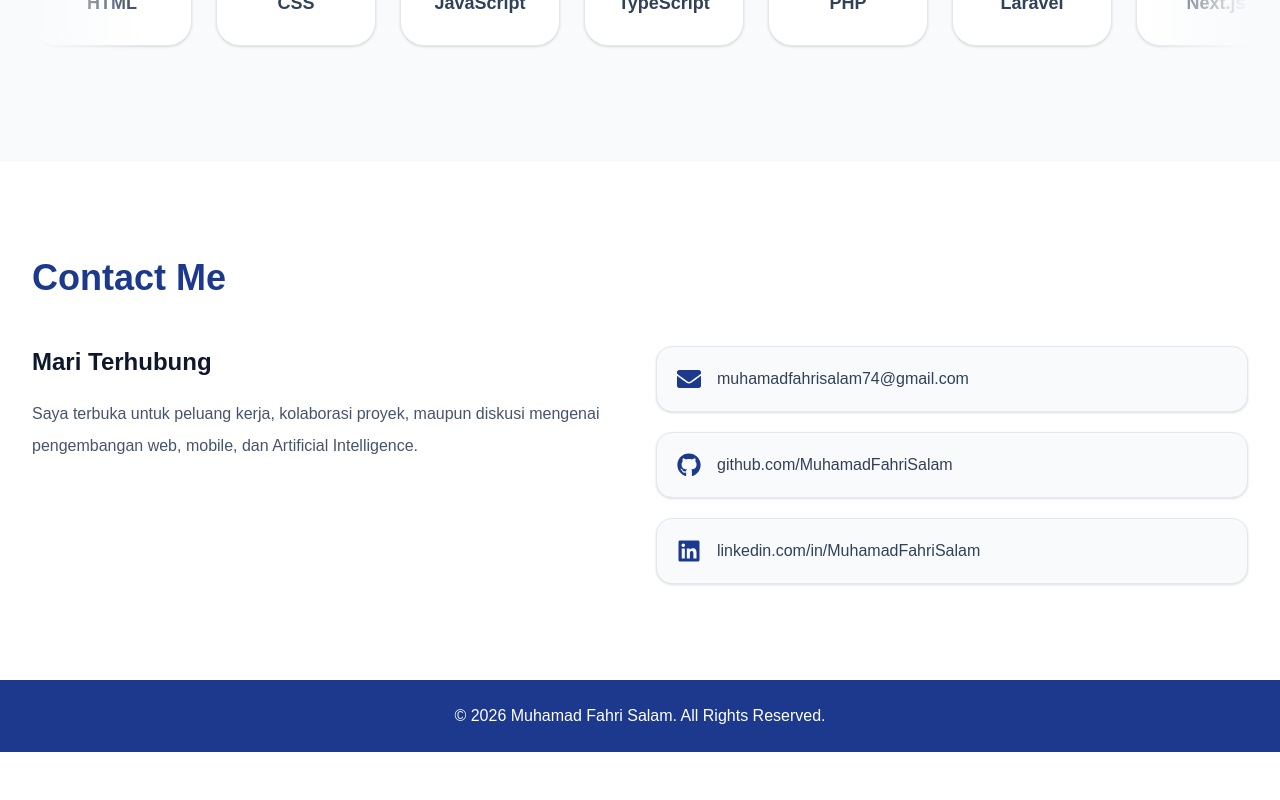
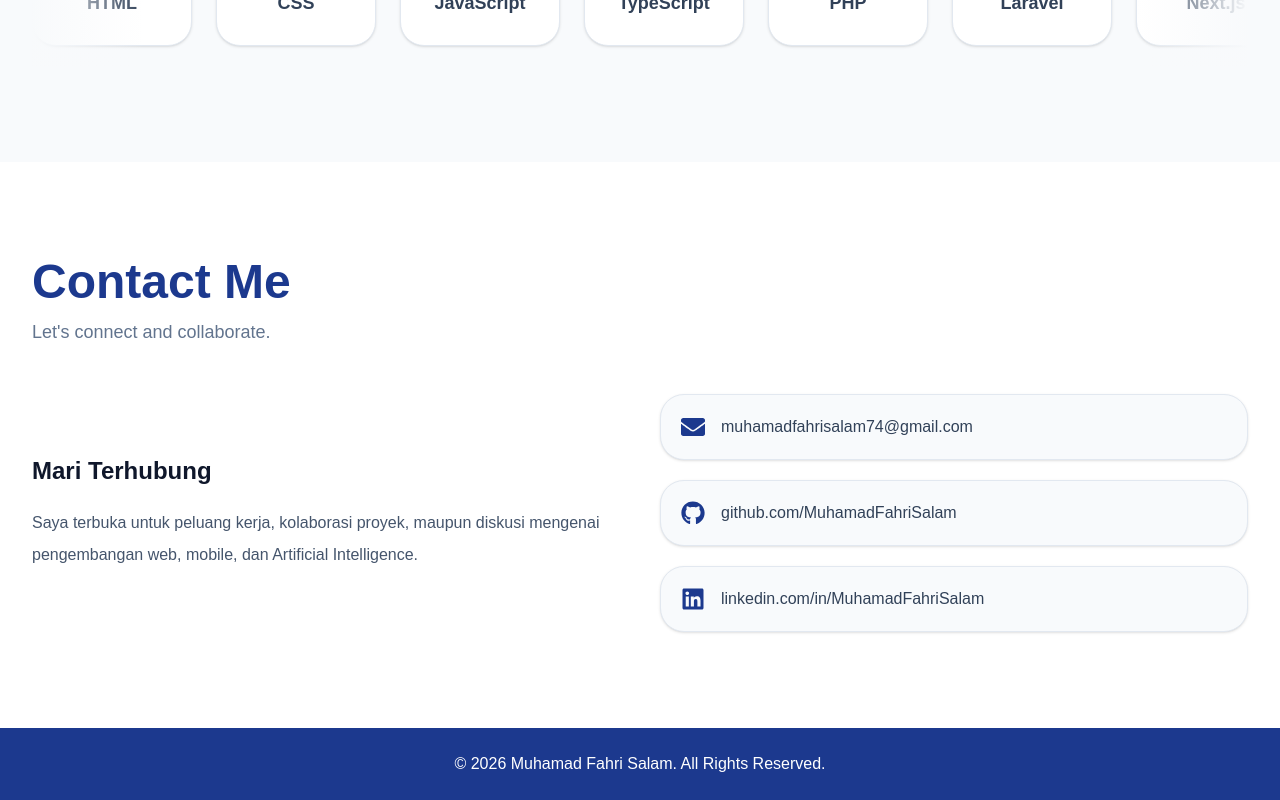
Before and after one commit to MuhamadFahriSalam/Myporto, a Next.js app: page / in a window 1280 px wide. Shown: the part 2507-3307 px from the top of the page. Before the commit the page ends 3259 px from the top, so only its background shows below. Built offline with nearby package versions, Linux system fonts and the light colour scheme.

Commit message:
add framer motion

```diff
--- a/components/About.tsx
+++ b/components/About.tsx
@@ -1,4 +1,22 @@
+"use client";
+
+import { motion } from "framer-motion";
+
 export default function About() {
+  const fadeUp = {
+    hidden: {
+      opacity: 0,
+      y: 50,
+    },
+    visible: {
+      opacity: 1,
+      y: 0,
+      transition: {
+        duration: 0.8,
+      },
+    },
+  };
+
   return (
     <section
       id="about"
@@ -6,13 +24,26 @@ export default function About() {
     >
       <div className="max-w-7xl mx-auto px-8">
 
-        <h2 className="text-4xl font-bold text-blue-900 mb-10">
+        {/* Title */}
+        <motion.h2
+          variants={fadeUp}
+          initial="hidden"
+          whileInView="visible"
+          viewport={{ once: true }}
+          className="text-4xl font-bold text-blue-900 mb-10"
+        >
           About Me
-        </h2>
+        </motion.h2>
 
         <div className="grid md:grid-cols-2 gap-10 items-center">
 
-          <div>
+          {/* Kiri */}
+          <motion.div
+            initial={{ opacity: 0, x: -80 }}
+            whileInView={{ opacity: 1, x: 0 }}
+            viewport={{ once: true }}
+            transition={{ duration: 0.9 }}
+          >
             <h3 className="text-2xl font-semibold text-slate-900 mb-5">
               Siapa Saya?
             </h3>
@@ -24,11 +55,28 @@ export default function About() {
               Laravel, Next.js, Ionic, Angular, dan MySQL dalam
               membangun berbagai proyek.
             </p>
-          </div>
+          </motion.div>
 
+          {/* Kanan */}
           <div className="space-y-5">
 
-            <div className="bg-white p-5 rounded-2xl shadow-md border border-slate-200">
+            <motion.div
+              initial={{ opacity: 0, x: 80 }}
+              whileInView={{ opacity: 1, x: 0 }}
+              viewport={{ once: true }}
+              transition={{ delay: 0.1, duration: 0.8 }}
+              className="
+                bg-white
+                p-5
+                rounded-2xl
+                shadow-md
+                border
+                border-slate-200
+                hover:-translate-y-1
+                hover:shadow-xl
+                duration-300
+              "
+            >
               <h4 className="font-semibold text-blue-900">
                 Nama
               </h4>
@@ -36,9 +84,25 @@ export default function About() {
               <p className="text-slate-600">
                 Muhamad Fahri Salam
               </p>
-            </div>
+            </motion.div>
 
-            <div className="bg-white p-5 rounded-2xl shadow-md border border-slate-200">
+            <motion.div
+              initial={{ opacity: 0, x: 80 }}
+              whileInView={{ opacity: 1, x: 0 }}
+              viewport={{ once: true }}
+              transition={{ delay: 0.2, duration: 0.8 }}
+              className="
+                bg-white
+                p-5
+                rounded-2xl
+                shadow-md
+                border
+                border-slate-200
+                hover:-translate-y-1
+                hover:shadow-xl
+                duration-300
+              "
+            >
               <h4 className="font-semibold text-blue-900">
                 Pendidikan
               </h4>
@@ -46,17 +110,33 @@ export default function About() {
               <p className="text-slate-600">
                 S1 Teknik Informatika
               </p>
-            </div>
+            </motion.div>
 
-            <div className="bg-white p-5 rounded-2xl shadow-md border border-slate-200">
+            <motion.div
+              initial={{ opacity: 0, x: 80 }}
+              whileInView={{ opacity: 1, x: 0 }}
+              viewport={{ once: true }}
+              transition={{ delay: 0.3, duration: 0.8 }}
+              className="
+                bg-white
+                p-5
+                rounded-2xl
+                shadow-md
+                border
+                border-slate-200
+                hover:-translate-y-1
+                hover:shadow-xl
+                duration-300
+              "
+            >
               <h4 className="font-semibold text-blue-900">
                 Bidang
               </h4>
 
               <p className="text-slate-600">
-                Web Development, Mobile Development, AI
+                Web Development, Mobile Development, Artificial Intelligence
               </p>
-            </div>
+            </motion.div>
 
           </div>
 
--- a/components/Contact.tsx
+++ b/components/Contact.tsx
@@ -1,6 +1,28 @@
-import { FaEnvelope, FaGithub, FaLinkedin, FaWhatsapp } from "react-icons/fa";
+"use client";
+
+import { motion } from "framer-motion";
+import {
+  FaEnvelope,
+  FaGithub,
+  FaLinkedin,
+  FaWhatsapp,
+} from "react-icons/fa";
 
 export default function Contact() {
+  const fadeUp = {
+    hidden: {
+      opacity: 0,
+      y: 60,
+    },
+    visible: {
+      opacity: 1,
+      y: 0,
+      transition: {
+        duration: 0.8,
+      },
+    },
+  };
+
   return (
     <section
       id="contact"
@@ -8,13 +30,32 @@ export default function Contact() {
     >
       <div className="max-w-7xl mx-auto px-8">
 
-        <h2 className="text-4xl font-bold text-blue-900 mb-12">
-          Contact Me
-        </h2>
+        {/* Heading */}
+        <motion.div
+          variants={fadeUp}
+          initial="hidden"
+          whileInView="visible"
+          viewport={{ once: true }}
+          className="mb-12"
+        >
+          <h2 className="text-5xl font-bold text-blue-900 mb-3">
+            Contact Me
+          </h2>
 
-        <div className="grid md:grid-cols-2 gap-8">
+          <p className="text-slate-500 text-lg">
+            Let's connect and collaborate.
+          </p>
+        </motion.div>
 
-          <div>
+        <div className="grid md:grid-cols-2 gap-10 items-center">
+
+          {/* Left */}
+          <motion.div
+            initial={{ opacity: 0, x: -80 }}
+            whileInView={{ opacity: 1, x: 0 }}
+            viewport={{ once: true }}
+            transition={{ duration: 0.8 }}
+          >
             <h3 className="text-2xl font-semibold text-slate-900 mb-5">
               Mari Terhubung
             </h3>
@@ -24,34 +65,127 @@ export default function Contact() {
               maupun diskusi mengenai pengembangan web, mobile,
               dan Artificial Intelligence.
             </p>
-          </div>
+          </motion.div>
 
+          {/* Right */}
           <div className="space-y-5">
 
-            <div className="bg-slate-50 p-5 rounded-2xl border border-slate-200 shadow-sm flex items-center gap-4">
-              <FaEnvelope className="text-blue-900 text-2xl" />
-              <span className="text-slate-700">muhamadfahrisalam74@gmail.com</span>
-            </div>
+            <motion.div
+              initial={{ opacity: 0, x: 80 }}
+              whileInView={{ opacity: 1, x: 0 }}
+              viewport={{ once: true }}
+              transition={{ delay: 0.1, duration: 0.7 }}
+              className="
+                group
+                bg-slate-50
+                p-5
+                rounded-3xl
+                border border-slate-200
+                shadow-sm
+                flex items-center gap-4
 
-            <div className="bg-slate-50 p-5 rounded-2xl border border-slate-200 shadow-sm flex items-center gap-4">
-              <FaGithub className="text-blue-900 text-2xl" />
-              <span className="text-slate-700">github.com/MuhamadFahriSalam</span>
-            </div>
+                hover:-translate-y-1
+                hover:shadow-xl
+                hover:border-blue-200
 
-            <div className="bg-slate-50 p-5 rounded-2xl border border-slate-200 shadow-sm flex items-center gap-4">
-              <FaLinkedin className="text-blue-900 text-2xl" />
-              <span className="text-slate-700">linkedin.com/in/MuhamadFahriSalam</span>
-            </div>
+                transition-all duration-300
+              "
+            >
+              <FaEnvelope className="text-blue-900 text-2xl group-hover:scale-110 duration-300" />
 
-            {/* <div className="bg-slate-50 p-5 rounded-2xl border border-slate-200 shadow-sm flex items-center gap-4">
-              <FaWhatsapp className="text-blue-900 text-2xl" />
-              <span className="text-slate-700">08xxxxxxxxxx</span>
-            </div> */}
+              <span className="text-slate-700">
+                muhamadfahrisalam74@gmail.com
+              </span>
+            </motion.div>
 
+            <motion.div
+              initial={{ opacity: 0, x: 80 }}
+              whileInView={{ opacity: 1, x: 0 }}
+              viewport={{ once: true }}
+              transition={{ delay: 0.2, duration: 0.7 }}
+              className="
+                group
+                bg-slate-50
+                p-5
+                rounded-3xl
+                border border-slate-200
+                shadow-sm
+                flex items-center gap-4
+
+                hover:-translate-y-1
+                hover:shadow-xl
+                hover:border-blue-200
+
+                transition-all duration-300
+              "
+            >
+              <FaGithub className="text-blue-900 text-2xl group-hover:scale-110 duration-300" />
+
+              <span className="text-slate-700">
+                github.com/MuhamadFahriSalam
+              </span>
+            </motion.div>
+
+            <motion.div
+              initial={{ opacity: 0, x: 80 }}
+              whileInView={{ opacity: 1, x: 0 }}
+              viewport={{ once: true }}
+              transition={{ delay: 0.3, duration: 0.7 }}
+              className="
+                group
+                bg-slate-50
+                p-5
+                rounded-3xl
+                border border-slate-200
+                shadow-sm
+                flex items-center gap-4
+
+                hover:-translate-y-1
+                hover:shadow-xl
+                hover:border-blue-200
+
+                transition-all duration-300
+              "
+            >
+              <FaLinkedin className="text-blue-900 text-2xl group-hover:scale-110 duration-300" />
+
+              <span className="text-slate-700">
+                linkedin.com/in/MuhamadFahriSalam
+              </span>
+            </motion.div>
+
+            {/* WhatsApp */}
+            {/*
+            <motion.div
+              initial={{ opacity: 0, x: 80 }}
+              whileInView={{ opacity: 1, x: 0 }}
+              viewport={{ once: true }}
+              transition={{ delay: 0.4, duration: 0.7 }}
+              className="
+                group
+                bg-slate-50
+                p-5
+                rounded-3xl
+                border border-slate-200
+                shadow-sm
+                flex items-center gap-4
+
+                hover:-translate-y-1
+                hover:shadow-xl
+                hover:border-blue-200
+
+                transition-all duration-300
+              "
+            >
+              <FaWhatsapp className="text-blue-900 text-2xl group-hover:scale-110 duration-300" />
+
+              <span className="text-slate-700">
+                08xxxxxxxxxx
+              </span>
+            </motion.div>
+            */}
           </div>
-
         </div>
-
       </div>
     </section>
   );
--- a/components/Hero.tsx
+++ b/components/Hero.tsx
@@ -1,6 +1,23 @@
+"use client";
+
 import Image from "next/image";
+import { motion } from "framer-motion";
 
 export default function Hero() {
+  const fadeUp = {
+    hidden: {
+      opacity: 0,
+      y: 60,
+    },
+    visible: {
+      opacity: 1,
+      y: 0,
+      transition: {
+        duration: 0.8,
+      },
+    },
+  };
+
   return (
     <section className="min-h-screen bg-white flex items-center">
       <div className="max-w-7xl mx-auto px-8">
@@ -10,45 +27,111 @@ export default function Hero() {
           {/* Kiri */}
           <div>
 
-            <p className="text-blue-900 text-lg font-medium mb-2">
+            <motion.p
+              variants={fadeUp}
+              initial="hidden"
+              whileInView="visible"
+              viewport={{ once: true }}
+              className="text-blue-900 text-lg font-medium mb-2"
+            >
               Halo, saya
-            </p>
+            </motion.p>
 
-            <h1 className="text-6xl font-bold text-slate-900 mb-4">
+            <motion.h1
+              variants={fadeUp}
+              initial="hidden"
+              whileInView="visible"
+              viewport={{ once: true }}
+              transition={{ delay: 0.1 }}
+              className="text-6xl font-bold text-slate-900 mb-4"
+            >
               Muhamad Fahri Salam
-            </h1>
+            </motion.h1>
 
-            <h2 className="text-3xl text-slate-600 mb-6">
+            <motion.h2
+              variants={fadeUp}
+              initial="hidden"
+              whileInView="visible"
+              viewport={{ once: true }}
+              transition={{ delay: 0.2 }}
+              className="text-3xl text-slate-600 mb-6"
+            >
               Frontend Developer | Mobile Developer
-            </h2>
+            </motion.h2>
 
-            <p className="max-w-2xl text-slate-600 leading-8 mb-8">
+            <motion.p
+              variants={fadeUp}
+              initial="hidden"
+              whileInView="visible"
+              viewport={{ once: true }}
+              transition={{ delay: 0.3 }}
+              className="max-w-2xl text-slate-600 leading-8 mb-8"
+            >
               Saya adalah mahasiswa Teknik Informatika yang tertarik pada
               pengembangan web, mobile, dan Artificial Intelligence.
               Saya memiliki pengalaman menggunakan Laravel, Ionic,
               Angular, Next.js, dan MySQL dalam membangun berbagai proyek.
-            </p>
+            </motion.p>
 
-            <div className="flex gap-5">
+            <motion.div
+              variants={fadeUp}
+              initial="hidden"
+              whileInView="visible"
+              viewport={{ once: true }}
+              transition={{ delay: 0.4 }}
+              className="flex gap-5"
+            >
 
-              <button className="bg-blue-900 text-white px-6 py-3 rounded-xl hover:bg-blue-800 duration-300">
+              <button
+                className="
+                  bg-blue-900
+                  text-white
+                  px-6
+                  py-3
+                  rounded-xl
+                  hover:bg-blue-800
+                  duration-300
+                  hover:-translate-y-1
+                "
+              >
                 Download CV
               </button>
 
-              <button className="border-2 border-blue-900 text-blue-900 px-6 py-3 rounded-xl hover:bg-blue-900 hover:text-white duration-300">
+              <button
+                className="
+                  border-2
+                  border-blue-900
+                  text-blue-900
+                  px-6
+                  py-3
+                  rounded-xl
+                  hover:bg-blue-900
+                  hover:text-white
+                  duration-300
+                  hover:-translate-y-1
+                "
+              >
                 Hubungi Saya
               </button>
-            </div>
+
+            </motion.div>
+
           </div>
 
           {/* Kanan */}
-          <div className="flex justify-center">
+          <motion.div
+            initial={{ opacity: 0, x: 100 }}
+            whileInView={{ opacity: 1, x: 0 }}
+            viewport={{ once: true }}
+            transition={{ duration: 1 }}
+            className="flex justify-center"
+          >
             <div className="relative">
 
               {/* Background Blur */}
               <div className="absolute -inset-6 bg-blue-200/20 rounded-[40px] blur-3xl"></div>
 
-              {/* Profile Image */}
+              {/* Foto */}
               <div className="relative overflow-hidden rounded-[32px] shadow-2xl border-4 border-white">
 
                 <Image
@@ -68,7 +151,7 @@ export default function Hero() {
                 />
               </div>
             </div>
-          </div>
+          </motion.div>
         </div>
       </div>
     </section>
--- a/components/Projects.tsx
+++ b/components/Projects.tsx
@@ -1,5 +1,8 @@
+"use client";
+
 import Image from "next/image";
 import Link from "next/link";
+import { motion } from "framer-motion";
 
 export default function Projects() {
   const projects = [
@@ -37,12 +40,32 @@ export default function Projects() {
     },
   ];
 
+  const fadeUp = {
+    hidden: {
+      opacity: 0,
+      y: 60,
+    },
+    visible: {
+      opacity: 1,
+      y: 0,
+      transition: {
+        duration: 0.8,
+      },
+    },
+  };
+
   return (
     <section id="projects" className="bg-slate-50 py-24">
       <div className="max-w-7xl mx-auto px-8">
 
         {/* Heading */}
-        <div className="mb-14">
+        <motion.div
+          initial="hidden"
+          whileInView="visible"
+          viewport={{ once: true }}
+          variants={fadeUp}
+          className="mb-14"
+        >
           <h2 className="text-5xl font-bold text-blue-900 mb-3">
             Projects
           </h2>
@@ -50,10 +73,14 @@ export default function Projects() {
           <p className="text-slate-500 text-lg">
             Some projects that I have developed.
           </p>
-        </div>
+        </motion.div>
 
         {/* Horizontal Scroll */}
-        <div
+        <motion.div
+          initial="hidden"
+          whileInView="visible"
+          viewport={{ once: true }}
+          variants={fadeUp}
           className="
             flex
             gap-6
@@ -65,9 +92,22 @@ export default function Projects() {
             scrollbar-hide
           "
         >
-          {projects.map((project) => (
-            <div
+          {projects.map((project, index) => (
+            <motion.div
               key={project.title}
+              initial={{
+                opacity: 0,
+                y: 80,
+              }}
+              whileInView={{
+                opacity: 1,
+                y: 0,
+              }}
+              viewport={{ once: true }}
+              transition={{
+                duration: 0.7,
+                delay: index * 0.15,
+              }}
               className="
                 group
                 min-w-[280px]
@@ -148,10 +188,12 @@ export default function Projects() {
                     Detail
                   </span>
                 </Link>
+
               </div>
-            </div>
+            </motion.div>
           ))}
-        </div>
+        </motion.div>
+
       </div>
     </section>
   );
--- a/components/Skills.tsx
+++ b/components/Skills.tsx
@@ -1,3 +1,7 @@
+"use client";
+
+import { motion } from "framer-motion";
+
 import {
   FaHtml5,
   FaCss3Alt,
@@ -73,12 +77,35 @@ export default function Skills() {
     },
   ];
 
+  const fadeUp = {
+    hidden: {
+      opacity: 0,
+      y: 60,
+    },
+    visible: {
+      opacity: 1,
+      y: 0,
+      transition: {
+        duration: 0.8,
+      },
+    },
+  };
+
   return (
-    <section id="skills" className="bg-slate-50 py-24 overflow-hidden">
+    <section
+      id="skills"
+      className="bg-slate-50 py-24 overflow-hidden"
+    >
       <div className="max-w-7xl mx-auto px-8">
 
         {/* Heading */}
-        <div className="mb-12">
+        <motion.div
+          variants={fadeUp}
+          initial="hidden"
+          whileInView="visible"
+          viewport={{ once: true }}
+          className="mb-12"
+        >
           <h2 className="text-5xl font-bold text-blue-900 mb-3">
             Skills
           </h2>
@@ -86,11 +113,16 @@ export default function Skills() {
           <p className="text-slate-500 text-lg">
             Technologies and tools that I frequently use.
           </p>
-        </div>
+        </motion.div>
 
         {/* Slider */}
-        <div className="relative py-5 overflow-hidden">
-
+        <motion.div
+          variants={fadeUp}
+          initial="hidden"
+          whileInView="visible"
+          viewport={{ once: true }}
+          className="relative py-5 overflow-hidden"
+        >
           {/* Blur kiri */}
           <div className="absolute left-0 top-0 h-full w-28 bg-gradient-to-r from-slate-50 to-transparent z-10"></div>
 
@@ -100,8 +132,21 @@ export default function Skills() {
           <div className="flex w-max gap-6 animate-scroll hover:[animation-play-state:paused]">
 
             {[...skills, ...skills].map((skill, index) => (
-              <div
+              <motion.div
                 key={index}
+                initial={{
+                  opacity: 0,
+                  y: 40,
+                }}
+                whileInView={{
+                  opacity: 1,
+                  y: 0,
+                }}
+                viewport={{ once: true }}
+                transition={{
+                  duration: 0.5,
+                  delay: index * 0.03,
+                }}
                 className="
                   group
                   min-w-[160px]
@@ -118,14 +163,12 @@ export default function Skills() {
                   hover:border-blue-200
                   hover:shadow-2xl
 
-                  transition-all
-                  duration-300
+                  transition-all duration-300
                 "
               >
                 <div
                   className="
-                    transition
-                    duration-300
+                    transition duration-300
                     group-hover:scale-110
                   "
                 >
@@ -135,11 +178,11 @@ export default function Skills() {
                 <h3 className="text-lg font-semibold text-slate-700">
                   {skill.name}
                 </h3>
-              </div>
+              </motion.div>
             ))}
+          </div>
+        </motion.div>
 
-          </div>
-        </div>
       </div>
     </section>
   );
```
